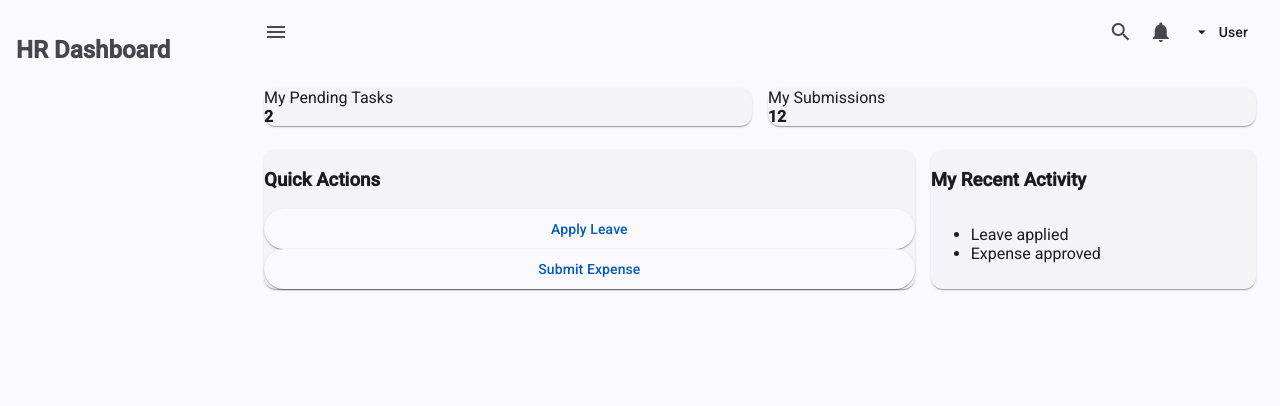
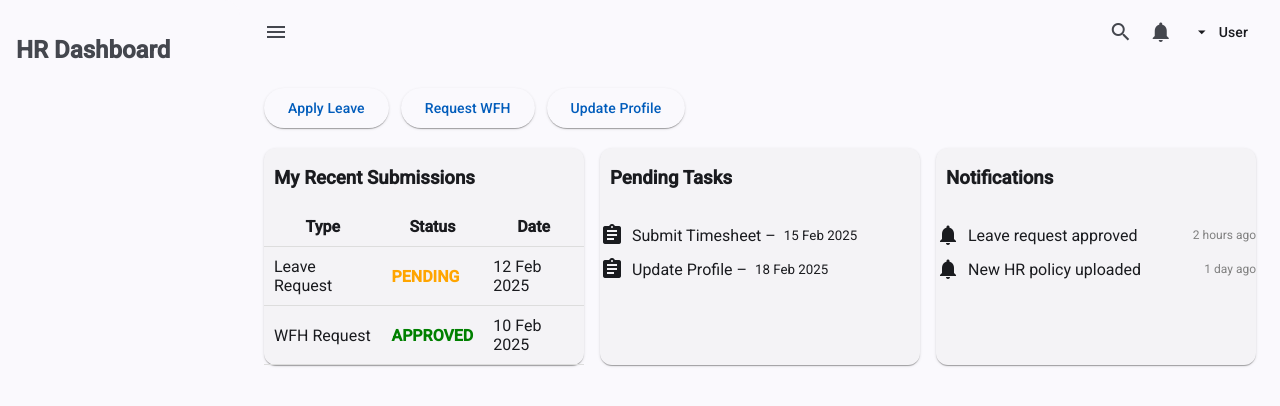
Before and after one commit to ssiba/hr-dashboard, an Angular app: page /user-dashboard in a window 1280 px wide. Shown: the top 406 px of the page. Built offline with nearby package versions, Linux system fonts and the light colour scheme.

Commit message:
Implemented user dashboard

```diff
--- a/src/app/dashboard/user-dashboard/user-dashboard.component.html
+++ b/src/app/dashboard/user-dashboard/user-dashboard.component.html
@@ -1,20 +1,76 @@
-<div class="stats">
-    <mat-card>My Pending Tasks <strong>2</strong></mat-card>
-    <mat-card>My Submissions <strong>12</strong></mat-card>
+<div class="quick-actions">
+  <button mat-raised-button color="primary" (click)="quickAction('leave')">
+    Apply Leave
+  </button>
+
+  <button mat-raised-button color="accent" (click)="quickAction('wfh')">
+    Request WFH
+  </button>
+
+  <button mat-raised-button color="warn" (click)="quickAction('profile')">
+    Update Profile
+  </button>
 </div>
+<div class="dashboard-grid">
 
-  <div class="grid">
+  <!-- Recent Submissions -->
   <mat-card>
-      <h3>Quick Actions</h3>
-      <button mat-raised-button color="primary">Apply Leave</button>
-      <button mat-raised-button>Submit Expense</button>
+    <h3>My Recent Submissions</h3>
+
+    <table class="simple-table">
+      <tr>
+        <th>Type</th>
+        <th>Status</th>
+        <th>Date</th>
+      </tr>
+
+      <tr *ngFor="let item of recentSubmissions">
+        <td>{{ item.type }}</td>
+        <td>
+          <span [ngClass]="item.status.toLowerCase()">
+            {{ item.status }}
+          </span>
+        </td>
+        <td>{{ item.date }}</td>
+      </tr>
+    </table>
+
+    <p *ngIf="recentSubmissions.length === 0" class="empty-state">
+      No submissions found
+    </p>
   </mat-card>
 
+  <!-- Pending Tasks -->
   <mat-card>
-      <h3>My Recent Activity</h3>
-      <ul>
-        <li>Leave applied</li>
-        <li>Expense approved</li>
+    <h3>Pending Tasks</h3>
+
+    <ul class="task-list">
+      <li *ngFor="let task of pendingTasks">
+        <mat-icon>assignment</mat-icon>
+        {{ task.title }} – <small>{{ task.dueDate }}</small>
+      </li>
     </ul>
+
+    <p *ngIf="pendingTasks.length === 0" class="empty-state">
+      No pending tasks 🎉
+    </p>
   </mat-card>
+
+  <!-- Notifications -->
+  <mat-card>
+    <h3>Notifications</h3>
+
+    <ul class="notification-list">
+      <li *ngFor="let note of notifications">
+        <mat-icon>notifications</mat-icon>
+        {{ note.message }}
+        <span class="time">{{ note.time }}</span>
+      </li>
+    </ul>
+
+    <p *ngIf="notifications.length === 0" class="empty-state">
+      You're all caught up!
+    </p>
+  </mat-card>
+
 </div>
--- a/src/app/dashboard/user-dashboard/user-dashboard.component.scss
+++ b/src/app/dashboard/user-dashboard/user-dashboard.component.scss
@@ -1,12 +1,53 @@
-.stats {
-    display: grid;
-    grid-template-columns: repeat(auto-fit, minmax(200px, 1fr));
-    gap: 16px;
+.quick-actions {
+  display: flex;
+  gap: 12px;
+  margin-bottom: 20px;
+}
+
+.dashboard-grid {
+  display: grid;
+  grid-template-columns: repeat(3, 1fr);
+  gap: 16px;
+}
+
+.simple-table {
+  width: 100%;
+  border-collapse: collapse;
+
+  th, td {
+    padding: 10px;
+    border-bottom: 1px solid #ddd;
   }
+}
 
-  .grid {
-    display: grid;
-    grid-template-columns: 2fr 1fr;
-    gap: 16px;
-    margin-top: 24px;
+.task-list,
+.notification-list {
+  list-style: none;
+  padding: 0;
+
+  li {
+    display: flex;
+    align-items: center;
+    gap: 8px;
+    margin-bottom: 10px;
   }
+}
+
+.approved { color: green; font-weight: 600; }
+.pending  { color: orange; font-weight: 600; }
+.rejected { color: red; font-weight: 600; }
+
+.empty-state {
+  text-align: center;
+  color: gray;
+  margin-top: 10px;
+}
+
+.time {
+  margin-left: auto;
+  font-size: 12px;
+  color: gray;
+}
+h3{
+  padding-left: 10px;
+}
--- a/src/app/dashboard/user-dashboard/user-dashboard.component.ts
+++ b/src/app/dashboard/user-dashboard/user-dashboard.component.ts
@@ -1,13 +1,51 @@
 import { Component } from '@angular/core';
 import { MatButtonModule } from '@angular/material/button';
 import { MatCardModule } from '@angular/material/card';
+import { Submission, Task,Notification } from '../../models/user-dashboard.model';
+import { CommonModule } from '@angular/common';
+import { MatIconModule } from '@angular/material/icon';
 
 @Component({
   selector: 'app-user-dashboard',
-  imports: [MatCardModule,MatButtonModule],
+  imports: [MatCardModule,MatButtonModule,CommonModule,MatIconModule],
   templateUrl: './user-dashboard.component.html',
   styleUrl: './user-dashboard.component.scss'
 })
 export class UserDashboardComponent {
+  recentSubmissions: Submission[] = [];
+  pendingTasks: Task[] = [];
+  notifications: Notification[] = [];
+
+  ngOnInit(): void {
+    this.loadSubmissions();
+    this.loadTasks();
+    this.loadNotifications();
+  }
+
+  private loadSubmissions(): void {
+    this.recentSubmissions = [
+      { id: 1, type: 'Leave Request', status: 'PENDING', date: '12 Feb 2025' },
+      { id: 2, type: 'WFH Request', status: 'APPROVED', date: '10 Feb 2025' }
+    ];
+  }
+
+  private loadTasks(): void {
+    this.pendingTasks = [
+      { id: 1, title: 'Submit Timesheet', dueDate: '15 Feb 2025' },
+      { id: 2, title: 'Update Profile', dueDate: '18 Feb 2025' }
+    ];
+  }
+
+  private loadNotifications(): void {
+    this.notifications = [
+      { id: 1, message: 'Leave request approved', time: '2 hours ago' },
+      { id: 2, message: 'New HR policy uploaded', time: '1 day ago' }
+    ];
+  }
+
+  quickAction(action: string): void {
+    console.log(`Quick action clicked: ${action}`);
+  }
+
 
 }
```
Also changed, not shown: src/app/models/user-dashboard.model.ts (added, +18 -0 lines). Lines whose indentation alone changed are shown as unchanged.
